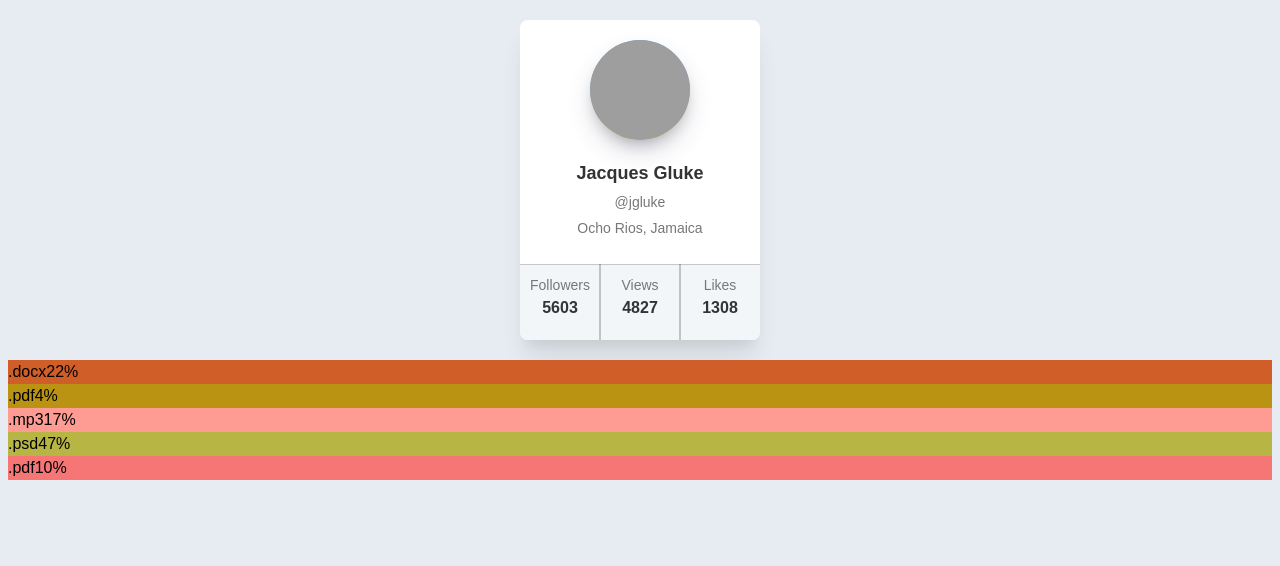
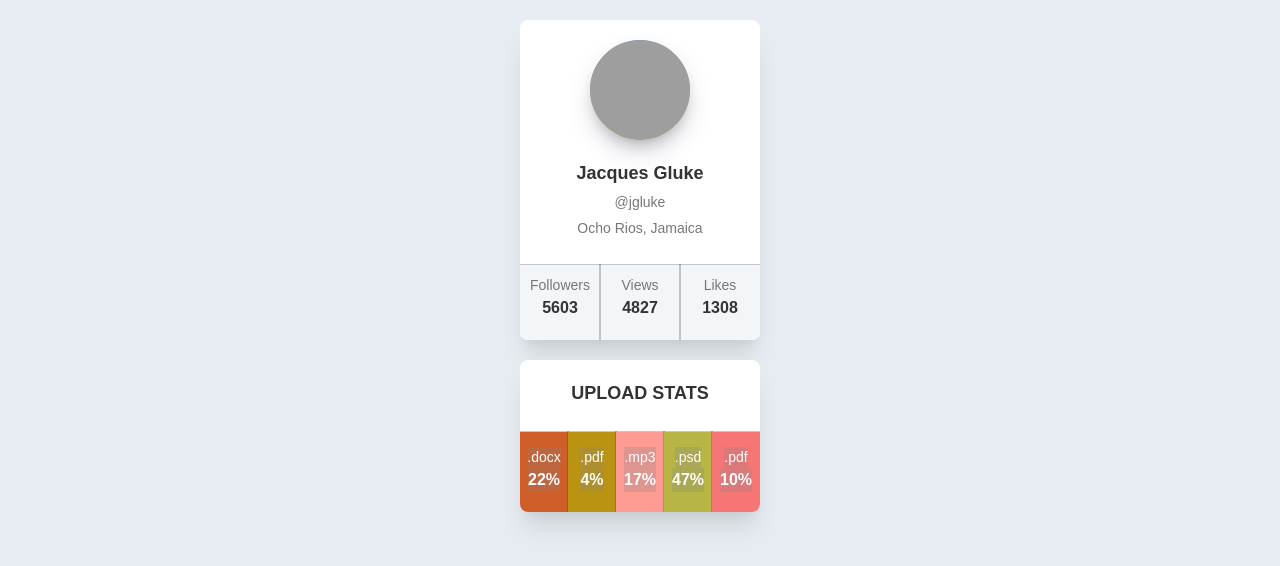
Before and after one commit to PavloGPS/goit-react-hw-01-components, a React (Create React App) app: page / in a window 1280 px wide. Shown: the top 566 px of the page. Built offline with nearby package versions, Linux system fonts and the light colour scheme; grey boxes are pictures that could not be loaded.

Commit message:
Update Statistics.jsx
applying styles from Statistics.module.css

```diff
--- a/src/components/Statistics/Statistics.jsx
+++ b/src/components/Statistics/Statistics.jsx
@@ -1,19 +1,21 @@
 import PropTypes from 'prop-types';
 import getRandomHexColor from 'utils/getRandomHexColor';
+import css from './Statistics.module.css';
 
 function Statistics({ title = false, stats }) {
   return (
-    <section className="statistics">
-      {title && <h2 className="title">{title}</h2>}
-      <ul className="stat-list">
+    <section className={css.statistics}>
+      {title && <h2 className={css.title}>{title}</h2>}
+      <h2 className={css.title}>Upload stats</h2>
+      <ul className={css['stat-list']}>
         {stats.map(({ id, label, percentage }) => (
           <li
-            className="item"
+            className={css.item}
             key={id}
             style={{ backgroundColor: getRandomHexColor() }}
           >
-            <span className="label">{label}</span>
-            <span className="percentage">{percentage}%</span>
+            <span className={css.label}>{label}</span>
+            <span className={css.percentage}>{percentage}%</span>
           </li>
         ))}
       </ul>
```
